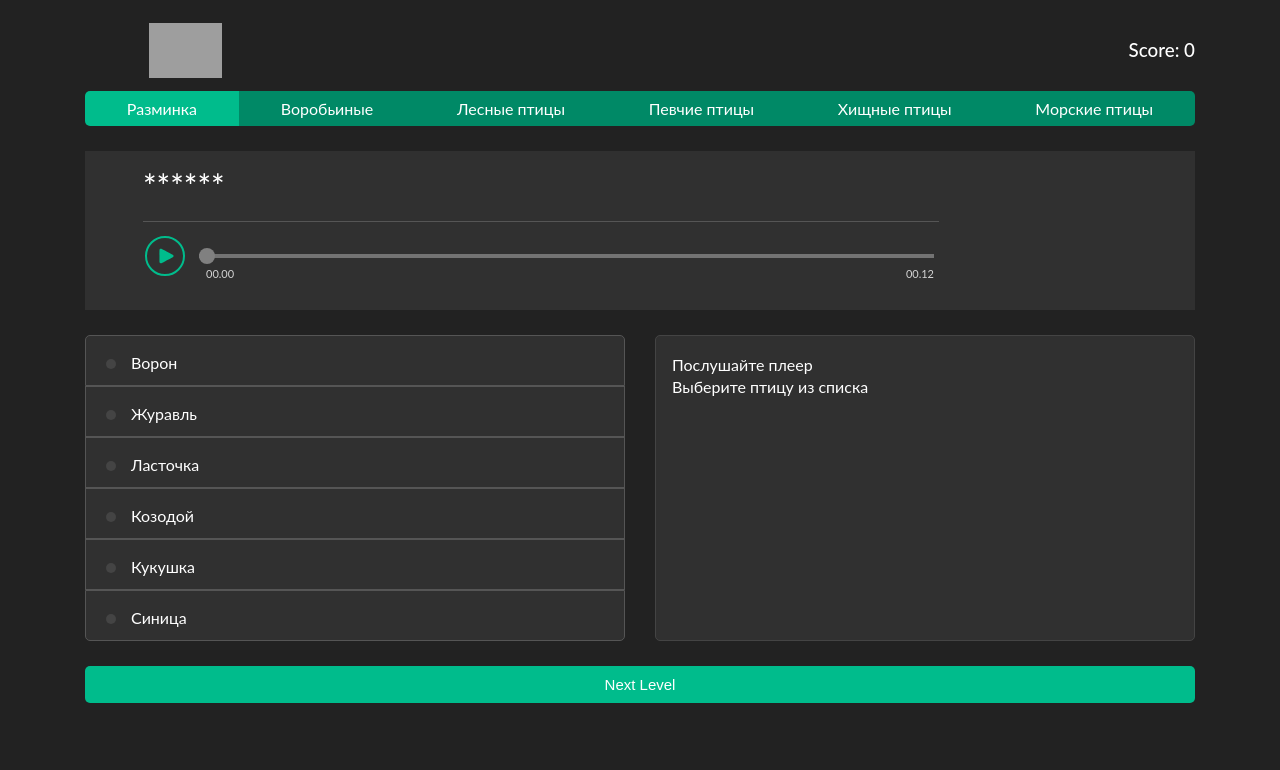
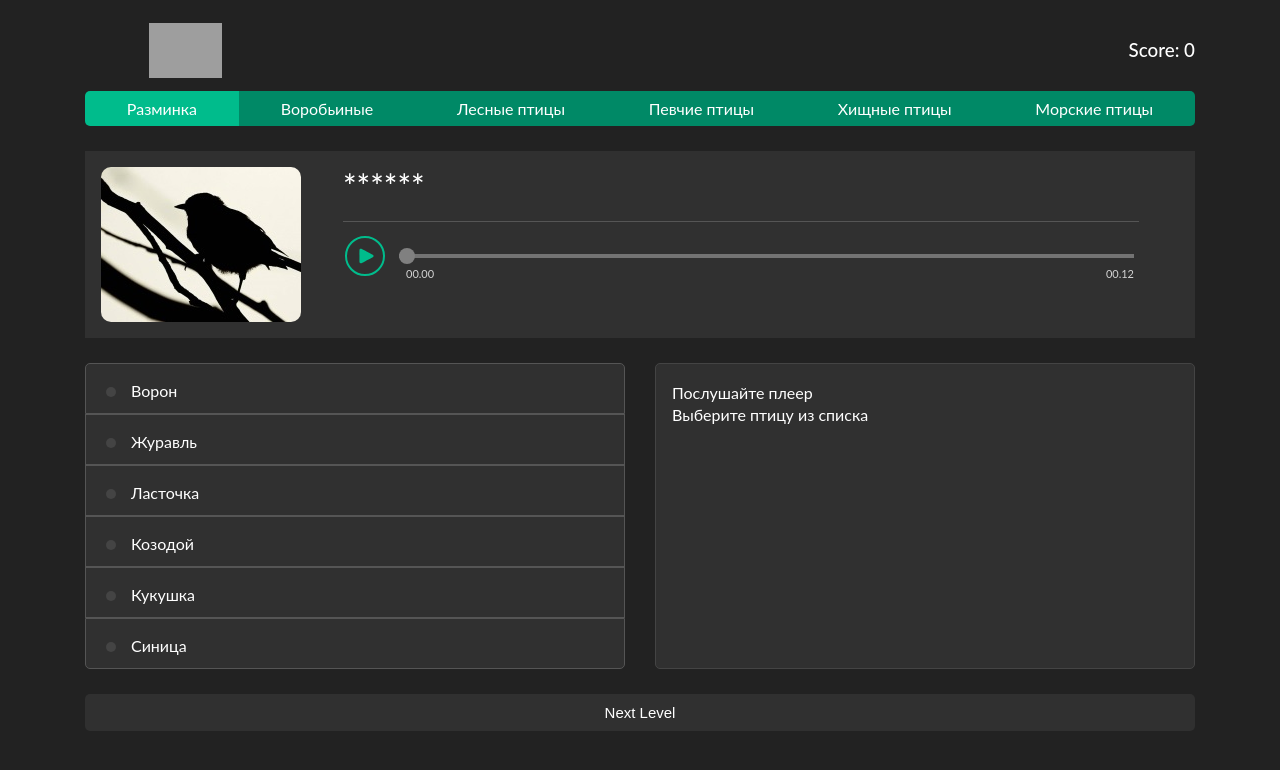
Before and after one commit to ivanushkaPr/songbird, a React (Create React App) app: page / in a window 1280 px wide. Shown: the top 770 px of the page. Built offline with nearby package versions, Linux system fonts and the light colour scheme; grey boxes are pictures that could not be loaded.

Commit message:
feat: implemented nextButton functionality.

```diff
--- a/src/App.js
+++ b/src/App.js
@@ -43,10 +43,8 @@ class App extends Component {
     const idToIndex = idToNumber - 1;
     console.log(e.currentTarget.id, this.state.question);
     if(idToIndex === this.state.question) {
-      console.log('You choose right');
-      console.log(this.state.data[0][this.state.question], this.state.data[0][idToIndex]);
       this.onGuess(idToIndex);
-    } else {
+    } else if(!this.state.guess) {
       const newTries = [...this.state.tries];
       newTries[idToIndex] = true;
       this.setState({
@@ -54,9 +52,12 @@ class App extends Component {
         tries: newTries,
         choosen: idToIndex
       })
+    } else {
+      this.setState({
+        ...this.state,
+        choosen: idToIndex
+      })
     }
-
-
   }
 
   onGuess = (id) => {
@@ -73,19 +74,35 @@ class App extends Component {
     })
   }
 
+  onNextButtonClickHanlder = e => {
+    console.log(this.state.guess);
+    if(this.state.guess !== null) {
+      console.log('next button is clicked');
+      const nextRound = this.state.stage + 1;
+      this.setState({
+        ...this.state,
+        stage: nextRound,
+        tries: [false, false, false, false, false, false],
+        guess: null,
+        question: this.getRandomInt(0, 5),
+        choosen: null,
+      })
+    }
+  }
+
   render() {
 
-    const {stage, choosen, data } = this.state;
-
+    const {stage, choosen, data,  guess, tries } = this.state;
+    const correctAnswer = data[stage - 1][guess];
     return (
       <div className="App">
-        <Header stage={this.state.stage - 1}/>
-        <Question/>
+        <Header stage={stage - 1}/>
+        <Question answer={correctAnswer}/>
         <Container>
-          <Answers success={this.state.guess} tries={this.state.tries} click={this.onTicketClickHandler} tickets={this.state.data[this.state.stage - 1]}/>
+          <Answers success={guess} tries={tries} click={this.onTicketClickHandler} tickets={data[stage - 1]}/>
           <Information data={data[stage - 1][choosen]}/>
         </Container>
-        <NextButton/>
+        <NextButton click={this.onNextButtonClickHanlder} success={guess}/>
       </div>
     );
   }
--- a/src/components/NextButton/Nextbutton.js
+++ b/src/components/NextButton/Nextbutton.js
@@ -8,7 +8,7 @@ const Next = styled.button`
   width: 100%;
   margin-top: 25px;
   display: block;
-  background-color: #00bc8c;
+  background-color: ${props => typeof props.success === 'number' ? '#00bc8c' : '#303030'};
   border: none;
   padding: 10px 12px;
   font-size: 15px;
@@ -21,7 +21,7 @@ export default class NextButton extends Component {
   render() {
     return (
       <Container>
-        <Next>
+        <Next onClick={this.props.click} success={this.props.success}>
           Next Level
         </Next>
       </Container>
--- a/src/containers/BirdImage/BirdImage.js
+++ b/src/containers/BirdImage/BirdImage.js
@@ -1,6 +1,6 @@
 import React, { Component } from 'react';
 import styled from 'styled-components';
-
+import image from './bird-mock.jpg';
 const BirdImage = styled.img`
   border-radius: 10px;
   max-height: 155px;
@@ -8,8 +8,11 @@ const BirdImage = styled.img`
 
 export default class Question extends Component {
   render() {
+    const source = this.props.source ? this.props.source : image;
     return (
-      <BirdImage src={this.props.source}/>
+
+
+      <BirdImage src={source}/>
     )
   }
 }
--- a/src/containers/Header/Header.js
+++ b/src/containers/Header/Header.js
@@ -15,7 +15,7 @@ const Panel = styled.div`
 `;
 
 const Logo = styled.div`
-  background-image: url(${logo});
+  background-image: url(${props => props.source});
   background-position: center;
   background-repeat: no-repeat;
   background-size: contain;
@@ -65,10 +65,12 @@ const Link = styled.a`
 
 export default class Header extends Component {
   render() {
+
+
     return (
       <Container>
         <Panel>
-          <Logo/>
+          <Logo source={logo}/>
           <Score>
             Score:
             <Points> 0</Points>
--- a/src/containers/Question/Question.js
+++ b/src/containers/Question/Question.js
@@ -35,11 +35,19 @@ const BirdName = styled.h3`
 
 export default class Question extends Component {
   render() {
+    console.log(this.props.answer, 'have answer')
+
+    if(this.props.answer) {
+      var { image, name } = this.props.answer;
+    }
     return (
       <Container>
-        <BirdImage/>
+        <BirdImage source={image}/>
         <Wrapper>
-          <BirdName> ****** </BirdName>
+          <BirdName>
+            {
+            name ? name :  '******'
+            }  </BirdName>
           <Slider width={'735px'}/>
         </Wrapper>
       </Container>
```
